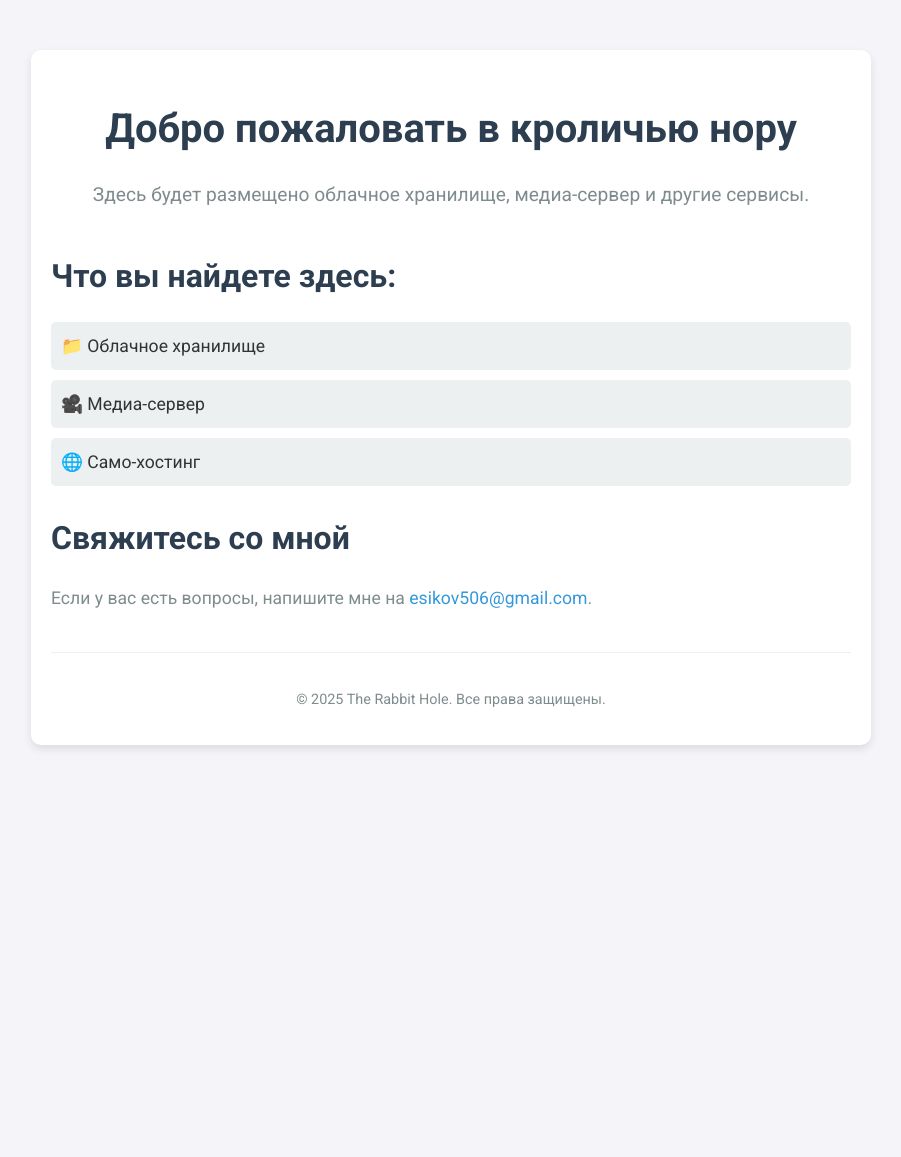
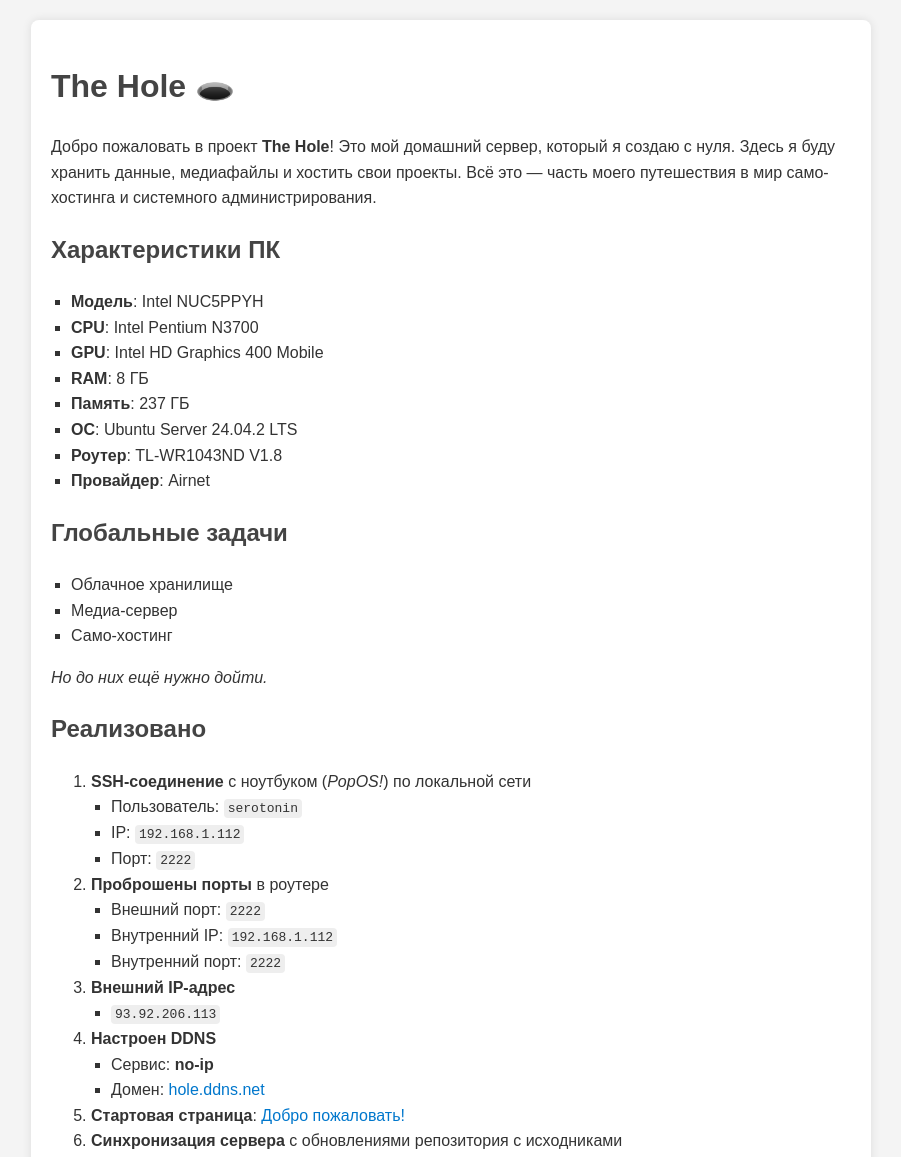
Before and after one commit to Extazy-b/The-hole, a plain HTML site: page web/hole.ddns.net/index.html in a window 1280 px wide. Shown: the top 1157 px of the page, without its empty margins (189-1090 px from the left). Before the commit the page ends 800 px from the top, so only its background shows below. Drawn offline with Linux system fonts and the light colour scheme.

Commit message:
Новая homepage

```diff
--- a/web/hole.ddns.net/index.html
+++ b/web/hole.ddns.net/index.html
@@ -1,35 +1,85 @@
 <!DOCTYPE html>
 <html lang="ru">
-<link href="https://fonts.googleapis.com/css2?family=Roboto:wght@400;700&display=swap" rel="stylesheet">
 <head>
     <meta charset="UTF-8">
     <meta name="viewport" content="width=device-width, initial-scale=1.0">
-    <title>Rabbit hole</title>
+    <title>The Hole</title>
     <link rel="stylesheet" href="styles.css">
 </head>
 <body>
     <div class="container">
-        <header>
-            <h1>Добро пожаловать в кроличью нору</h1>
-            <p>Здесь будет размещено облачное хранилище, медиа-сервер и другие сервисы.</p>
-        </header>
-        <main>
-            <section class="features">
-                <h2>Что вы найдете здесь:</h2>
+        <h1>The Hole 🕳️</h1>
+        <p>Добро пожаловать в проект <strong>The Hole</strong>! Это мой домашний сервер, который я создаю с нуля. Здесь я буду хранить данные, медиафайлы и хостить свои проекты. Всё это — часть моего путешествия в мир само-хостинга и системного администрирования.</p>
+
+        <h2>Характеристики ПК</h2>
+        <ul>
+            <li><strong>Модель</strong>: Intel NUC5PPYH</li>
+            <li><strong>CPU</strong>: Intel Pentium N3700</li>
+            <li><strong>GPU</strong>: Intel HD Graphics 400 Mobile</li>
+            <li><strong>RAM</strong>: 8 ГБ</li>
+            <li><strong>Память</strong>: 237 ГБ</li>
+            <li><strong>ОС</strong>: Ubuntu Server 24.04.2 LTS</li>
+            <li><strong>Роутер</strong>: TL-WR1043ND V1.8</li>
+            <li><strong>Провайдер</strong>: Airnet</li>
+        </ul>
+
+        <h2>Глобальные задачи</h2>
+        <ul>
+            <li>Облачное хранилище</li>
+            <li>Медиа-сервер</li>
+            <li>Само-хостинг</li>
+        </ul>
+        <p><em>Но до них ещё нужно дойти.</em></p>
+
+        <h2>Реализовано</h2>
+        <ol>
+            <li><strong>SSH-соединение</strong> с ноутбуком (<em>PopOS!</em>) по локальной сети
                 <ul>
-                    <li>📁 Облачное хранилище</li>
-                    <li>🎥 Медиа-сервер</li>
-                    <li>🌐 Само-хостинг</li>
+                    <li>Пользователь: <code>serotonin</code></li>
+                    <li>IP: <code>192.168.1.112</code></li>
+                    <li>Порт: <code>2222</code></li>
                 </ul>
-            </section>
-            <section class="contact">
-                <h2>Свяжитесь со мной</h2>
-                <p>Если у вас есть вопросы, напишите мне на <a href="mailto:your-email@example.com">esikov506@gmail.com</a>.</p>
-            </section>
-        </main>
-        <footer>
-            <p>© 2025 The Rabbit Hole. Все права защищены.</p>
-        </footer>
+            </li>
+            <li><strong>Проброшены порты</strong> в роутере
+                <ul>
+                    <li>Внешний порт: <code>2222</code></li>
+                    <li>Внутренний IP: <code>192.168.1.112</code></li>
+                    <li>Внутренний порт: <code>2222</code></li>
+                </ul>
+            </li>
+            <li><strong>Внешний IP-адрес</strong>
+                <ul>
+                    <li><code>93.92.206.113</code></li>
+                </ul>
+            </li>
+            <li><strong>Настроен DDNS</strong>
+                <ul>
+                    <li>Сервис: <strong>no-ip</strong></li>
+                    <li>Домен: <a href="https://hole.ddns.net">hole.ddns.net</a></li>
+                </ul>
+            </li>
+            <li><strong>Стартовая страница</strong>: <a href="https://hole.ddns.net">Добро пожаловать!</a></li>
+            <li><strong>Синхронизация сервера</strong> с обновлениями репозитория с исходниками</li>
+        </ol>
+
+        <h2>Текущая задача: Интерфейс авторизации пользователей по ключам приглашения</h2>
+        <p>Я разрабатываю систему авторизации через <strong>ключи приглашения</strong>. Это позволит ограничить доступ к серверу только для тех, у кого есть уникальный ключ.</p>
+
+        <h3>Как это будет выглядеть:</h3>
+        <ol>
+            <li>Пользователь переходит на главную страницу <a href="https://hole.ddns.net">hole.ddns.net</a>.</li>
+            <li>Видит форму для ввода ключа приглашения.</li>
+            <li>После успешного ввода ключа пользователь получает доступ к серверу.</li>
+        </ol>
+
+        <h2>Планы на будущее</h2>
+        <ul>
+            <li>Завершить разработку интерфейса авторизации.</li>
+            <li>Настроить облачное хранилище.</li>
+            <li>Развернуть медиа-сервер.</li>
+        </ul>
+
+        <p><strong>The Hole</strong> — это мой личный проект для экспериментов и обучения. Добро пожаловать! 🐇</p>
     </div>
 </body>
 </html>
--- a/web/hole.ddns.net/styles.css
+++ b/web/hole.ddns.net/styles.css
@@ -1,88 +1,35 @@
-/* Общие стили */
 body {
-    font-family: 'Roboto', sans-serif;
-    background-color: #f4f4f9;
+    font-family: Arial, sans-serif;
+    line-height: 1.6;
+    margin: 20px;
+    background-color: #f4f4f4;
     color: #333;
-    margin: 0;
-    padding: 0;
-    line-height: 1.6;
 }
-
+h1, h2, h3 {
+    color: #444;
+}
+a {
+    color: #0077cc;
+    text-decoration: none;
+}
+a:hover {
+    text-decoration: underline;
+}
+ul {
+    list-style-type: square;
+    padding-left: 20px;
+}
+code {
+    background-color: #eee;
+    padding: 2px 4px;
+    border-radius: 4px;
+    font-family: monospace;
+}
 .container {
     max-width: 800px;
-    margin: 50px auto;
+    margin: 0 auto;
+    background: #fff;
     padding: 20px;
-    background: #fff;
-    border-radius: 10px;
-    box-shadow: 0 4px 8px rgba(0, 0, 0, 0.1);
+    border-radius: 8px;
+    box-shadow: 0 0 10px rgba(0, 0, 0, 0.1);
 }
-
-/* Заголовок */
-header {
-    text-align: center;
-    margin-bottom: 40px;
-}
-
-header h1 {
-    font-size: 2.5rem;
-    color: #2c3e50;
-    margin-bottom: 10px;
-}
-
-header p {
-    font-size: 1.2rem;
-    color: #7f8c8d;
-}
-
-/* Основной контент */
-main {
-    margin-bottom: 40px;
-}
-
-.features h2, .contact h2 {
-    font-size: 2rem;
-    color: #2c3e50;
-    margin-bottom: 20px;
-}
-
-.features ul {
-    list-style-type: none;
-    padding: 0;
-}
-
-.features ul li {
-    font-size: 1.1rem;
-    margin-bottom: 10px;
-    padding: 10px;
-    background: #ecf0f1;
-    border-radius: 5px;
-    transition: background 0.3s ease;
-}
-
-.features ul li:hover {
-    background: #bdc3c7;
-}
-
-.contact p {
-    font-size: 1.1rem;
-    color: #7f8c8d;
-}
-
-.contact a {
-    color: #3498db;
-    text-decoration: none;
-}
-
-.contact a:hover {
-    text-decoration: underline;
-}
-
-/* Подвал */
-footer {
-    text-align: center;
-    margin-top: 40px;
-    padding-top: 20px;
-    border-top: 1px solid #ecf0f1;
-    font-size: 0.9rem;
-    color: #7f8c8d;
-}
```
